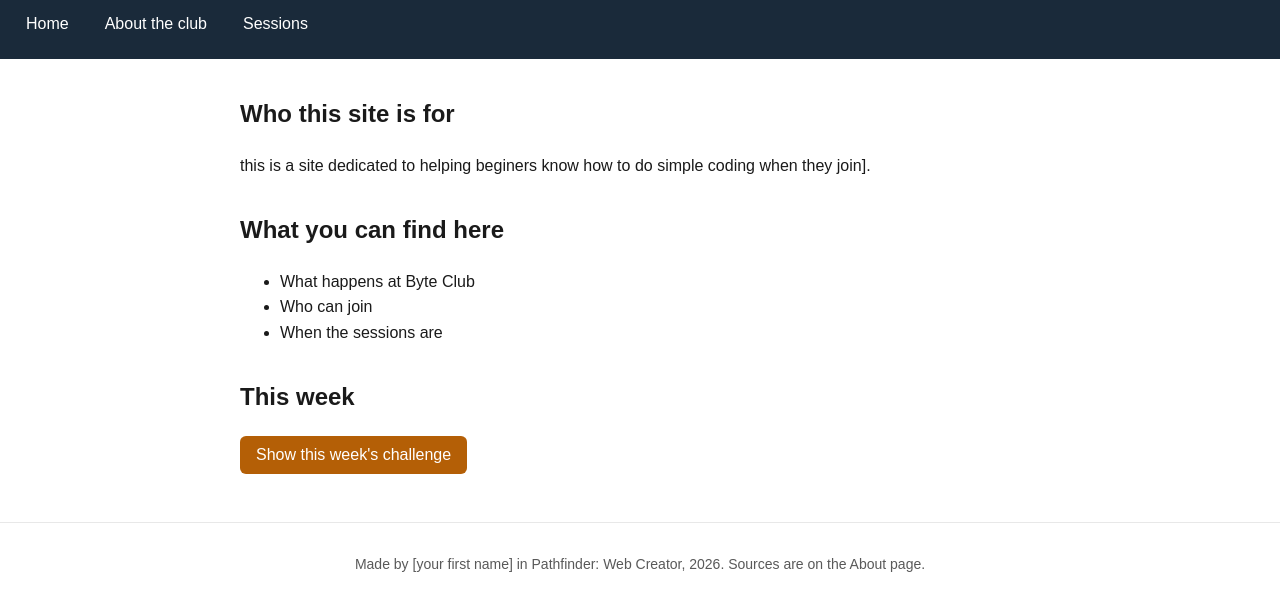
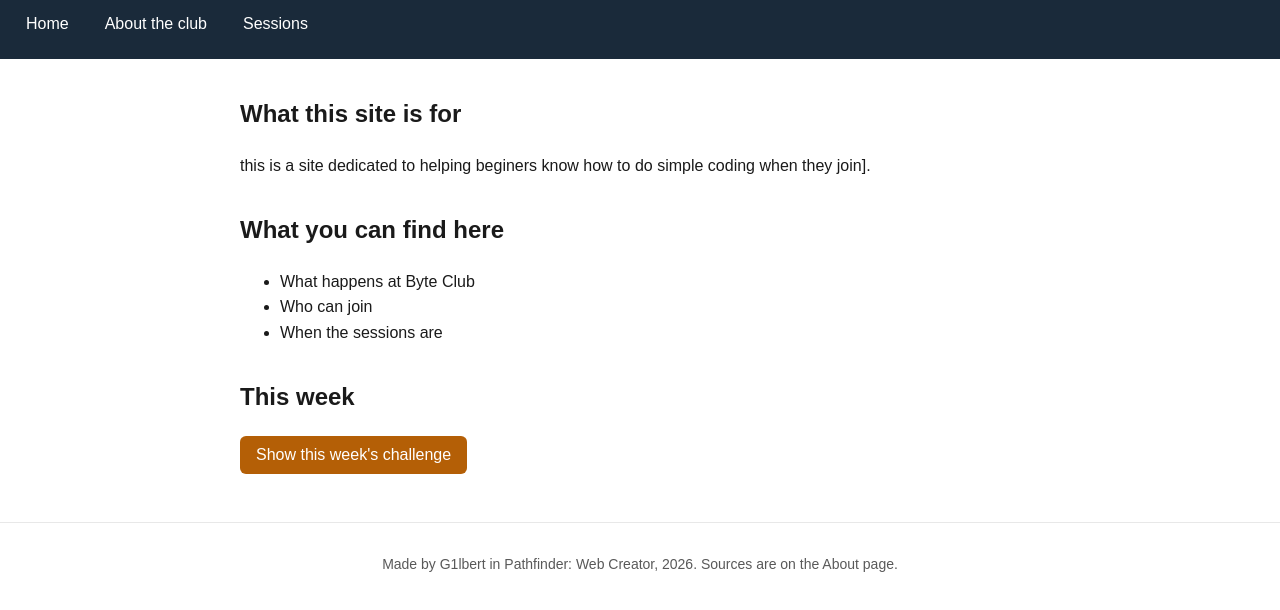
Before and after one commit to gilbert-work/byte-club, a plain HTML site: page index.html in a window 1280 px wide. Shown: the part 70-680 px from the top of the page. Drawn offline with Linux system fonts and the light colour scheme.

Commit message:
byte club

```diff
--- a/index.html
+++ b/index.html
@@ -19,7 +19,7 @@
 
   <main>
     <section>
-      <h2>Who this site is for</h2>
+      <h2>What this site is for</h2>
       <p>this is a site dedicated to helping beginers know how to do simple coding when they join].</p>
     </section>
 
@@ -42,7 +42,7 @@
   </main>
 
   <footer>
-    <p>Made by [your first name] in Pathfinder: Web Creator, 2026. Sources are on the About page.</p>
+    <p>Made by G1lbert in Pathfinder: Web Creator, 2026. Sources are on the About page.</p>
   </footer>
 
   <script src="data.js"></script>
```
